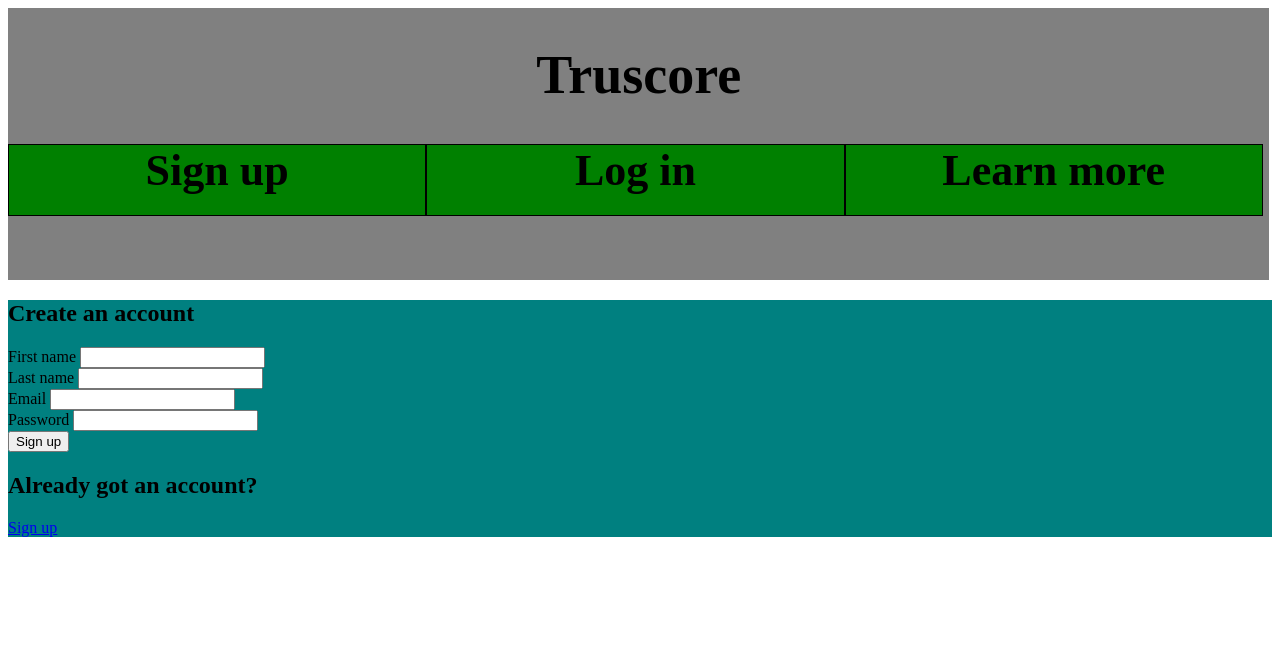
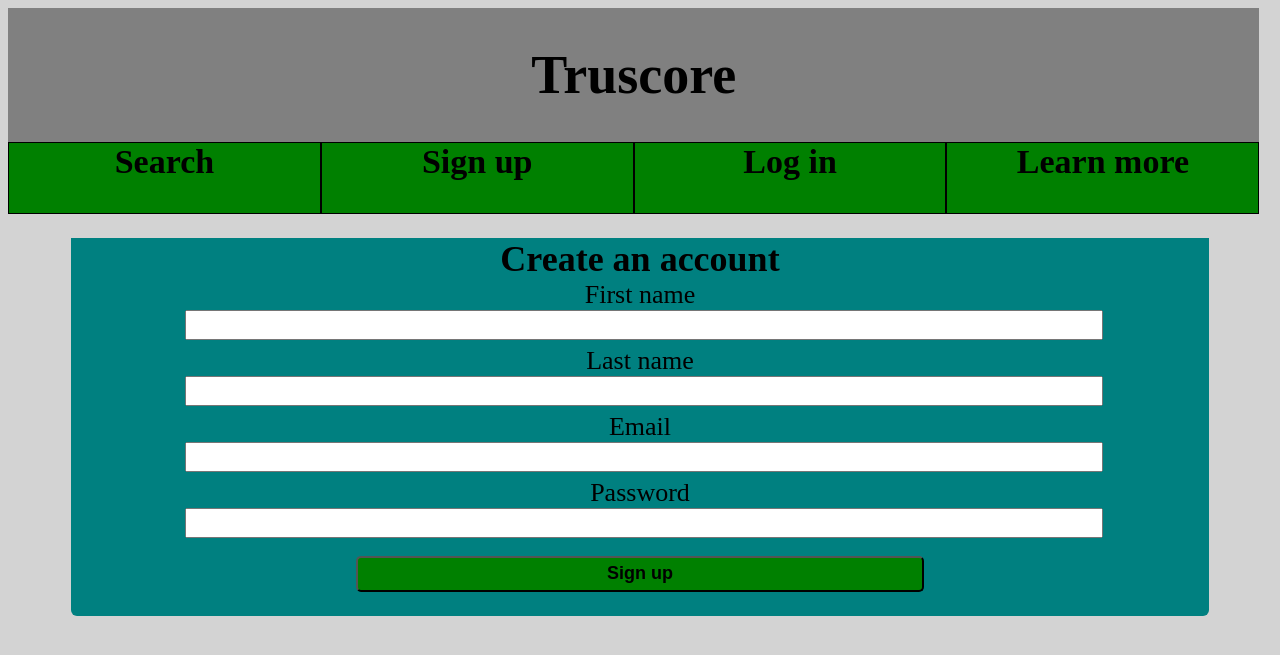
Before and after one commit to thekitbag/truscore, a Flask app: page /signup in a window 1280 px wide. Shown: the top 655 px of the page. Run offline with Flask 2, Linux system fonts and the light colour scheme.

Commit message:
sorted logged in and out pages and updated some CSS

```diff
--- a/truscore/search.py
+++ b/truscore/search.py
@@ -53,7 +53,6 @@ class Truscore():
 			for each_vote in votes:
 				if each_vote.username == username:
 					total_votes += 1
-					print(username, total_votes)
 			if total_votes < 5:
 				voter_weight = 1
 			elif total_votes < 10:
--- a/truscore/static/css/main.css
+++ b/truscore/static/css/main.css
@@ -1,30 +1,66 @@
 .body {
     min-width: 720px;
+    background-color: #D3D3D3;
 }
 
 .header-bar {
-    height: 136px;
-    width: 99.8%;
+    height: 100px;
+    width:99%;
     background-color: grey;
     text-align: center;
 }
 
+.logged-in a{
+    width: calc(33% - 2px);
+}
 
-.section-content {
+.logged-out a{
+    width:calc(25% - 2px);
+}
+
+.form-group {
+    margin-bottom: 6px;
+}
+
+.form-label {
+    display: block;
+    width:100%;
+    text-align: center;
+    font-size: 26px;
+}
+
+.form-entry-field{
+    width:80%;
+    margin-left:10%;
+    margin-right: 10%;
+    height:24px;
+    font-size: 18px;
+}
+
+.section {
 	background-color: teal;
+    margin-left: 5%;
+    margin-right: 5%;
+    margin-top:10px;
+    border-radius: 6px;
+    width:90%;
+}
 
-
+.section h2 {
+    background-color: teal;
+    font-size: 36px;
+    text-align: center;
+    margin-bottom: 0;
 }
 
 .header-bar a {
     text-decoration: none;
     float: left;
     height: 70px;
-    width: 33%;
     margin-bottom: 20px%;
     background-color: green;
     border: 1px solid black;
-    font-size: 44px;
+    font-size: 34px;
     text-align: center;
     color: black;
     font-weight: 800;
@@ -42,6 +78,14 @@
 	width:100%;
 }
 
+.signup-btn {
+    height: 36px;
+    width: 50%;
+    margin-left: 25%;
+    margin-top: 12px;
+    margin-bottom: 24px;
+    font-size: 18px;
+}
 
 #log-in-btn {
 	height: 50px;
--- a/truscore/static/js/search.js
+++ b/truscore/static/js/search.js
@@ -162,6 +162,8 @@ function addNewReviewListener() {
 
 	}, false)};
 
+
+
 addNewReviewListener();
 addMoreInfoListeners();
 addRateListeners();
--- a/truscore/templates/index.html
+++ b/truscore/templates/index.html
@@ -4,7 +4,7 @@
   <main>
     <div class="container">
       <div class="search-section">
-        <form method="POST" action="/search">
+        <form method="POST" action="/results">
         {{ form.hidden_tag() }}
 
           <div class="form-group">
--- a/truscore/templates/results.html
+++ b/truscore/templates/logged_in_results.html
@@ -1,4 +1,4 @@
-{% extends "base.html" %}
+{% extends "logged_in_base.html" %}
 
 {% block content %}
 
--- a/truscore/templates/logged_out_base.html
+++ b/truscore/templates/logged_out_base.html
@@ -11,7 +11,8 @@
       </div>
 
     </header>
-    <div class="header-bar">
+    <div class="header-bar logged-out">
+      <a href="{{ url_for('index') }}" class="btn-primary">Search</a>
       <a href="{{ url_for('signup') }}" class="btn-primary">Sign up</a>
       <a href="{{ url_for('login') }}" class="btn-secondary">Log in</a>
       <a href="{{ url_for('about') }}" class="btn-secondary">Learn more</a>
--- a/truscore/templates/login.html
+++ b/truscore/templates/login.html
@@ -2,7 +2,7 @@
 
 {% block content %}
   <main class="container signup-section">
-    <div class="section-content">
+    <div class="section login">
       <h2>Log in</h2>
 
       <form method="POST" action="/login">
--- /dev/null
+++ b/truscore/templates/profile.html
@@ -0,0 +1,6 @@
+{% extends "logged_in_base.html" %}
+
+{% block content %}
+
+<h1>This is your Profile</h1>
+{% endblock %}
--- a/truscore/templates/signup.html
+++ b/truscore/templates/signup.html
@@ -2,14 +2,14 @@
 
 {% block content %}
   <main class="container signup-section">
-    <div class="section-content">
+    <div class="section signup">
       <h2>Create an account</h2>
 
       <form method="POST" action="/signup">
         {{ form.hidden_tag() }}
 
         <div class="form-group">
-          {{ form.first_name.label }}
+          {{ form.first_name.label(class='form-label')}}
 
           {% if form.first_name.errors %}
             {% for error in form.first_name.errors %}
@@ -17,11 +17,11 @@
             {% endfor %}
           {% endif %}
 
-          {{ form.first_name }}
+          {{ form.first_name(class='form-entry-field')}}
         </div>
 
         <div class="form-group">
-          {{ form.last_name.label }}
+          {{ form.last_name.label(class='form-label')}}
 
           {% if form.last_name.errors %}
             {% for error in form.last_name.errors %}
@@ -29,11 +29,11 @@
             {% endfor %}
           {% endif %}
 
-          {{ form.last_name }}
+          {{ form.last_name(class='form-entry-field')}}
         </div>
 
         <div class="form-group">
-          {{ form.email.label }}
+          {{ form.email.label(class='form-label')}}
 
           {% if form.email.errors %}
             {% for error in form.email.errors %}
@@ -41,11 +41,11 @@
             {% endfor %}
           {% endif %}
 
-          {{ form.email }}
+          {{ form.email(class='form-entry-field')}}
         </div>
 
         <div class="form-group">
-          {{ form.password.label }}
+          {{ form.password.label(class='form-label')}}
 
           {% if form.password.errors %}
             {% for error in form.password.errors %}
@@ -53,14 +53,11 @@
             {% endfor %}
           {% endif %}
 
-          {{ form.password }}
+          {{ form.password(class='form-entry-field') }}
         </div>
 
-        {{ form.submit(class="btn-primary") }}
+        {{ form.submit(class="btn signup-btn") }}
       </form>
-
-      <h2>Already got an account?</h2>
-      <a href="{{ url_for('login') }}" class="btn-primary">Sign up</a>
     </div>
   </main>
 {% endblock %}
--- a/truscore/views.py
+++ b/truscore/views.py
@@ -72,12 +72,30 @@ def logout():
 
 @app.route("/search", methods=["GET", "POST"])
 def search():
+  form = SearchForm()
+  query = 'dummy data'
+  results = AggregateResults.collateResults(query)
+  if request.method == "GET":
     if 'email' in session:
-      query = 'dummy data'
-      results = AggregateResults.collateResults(query)
-      return render_template('search.html', name=session.get('name'), searchResults=results)
+      return render_template('search.html', name=session.get('name'), form = SearchForm())
     else:
       return redirect(url_for('index'))
+  elif request.method == "GET":
+    return redirect(url_for('results'))
+
+@app.route("/results", methods=["GET", "POST"])
+def displayResults():
+  query = 'dummy data'
+  results = AggregateResults.collateResults(query)
+  if 'email' in session:
+    return render_template('logged_in_results.html', name=session.get('name'), searchResults=results)
+  else:
+    return render_template('logged_out_results.html', searchResults=results)
+
+@app.route("/profile", methods=["GET"])
+def profile():
+  return render_template('profile.html')
+
 
 @app.route("/getMoreInfo", methods=["GET", "POST"])
 def getMoreInfo():
```
Also changed, not shown: truscore/templates/logged_in_base.html (+12 -5 lines), truscore/templates/logged_out_results.html (added, +59 -0 lines), truscore/templates/search.html (+25 -0 lines), 2 other files.
